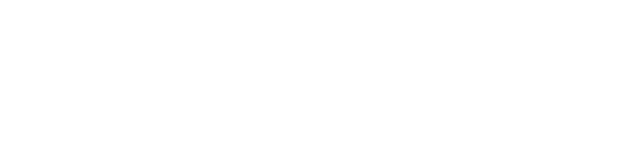
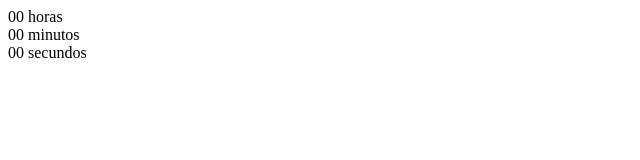
Before and after one commit to AlanFaraj83/Projeto-Relogio-Digital, a plain HTML site: page index.html in a window 1280 px wide. Shown: the whole page, without its empty margins (0-640 px from the left). Drawn offline with Linux system fonts and the light colour scheme.

Commit message:
:sparkles: Atualizando o index.html

```diff
--- a/index.html
+++ b/index.html
@@ -8,6 +8,24 @@
     <title>Projeto Relógio Digital</title>
 </head>
 <body>
+    <div class="relogio">
+        <div>
+            <span id="horas">00</span>
+            <span class="tempo">horas</span>
+        </div>
+
+        <div>
+            <span id="minutos">00</span>
+            <span class="tempo">minutos</span>
+        </div>
+
+        <div>
+            <span id="secundos">00</span>
+            <span class="tempo">secundos</span>
+        </div>
+
+
+    </div>
 
 </body>
 </html>
```
